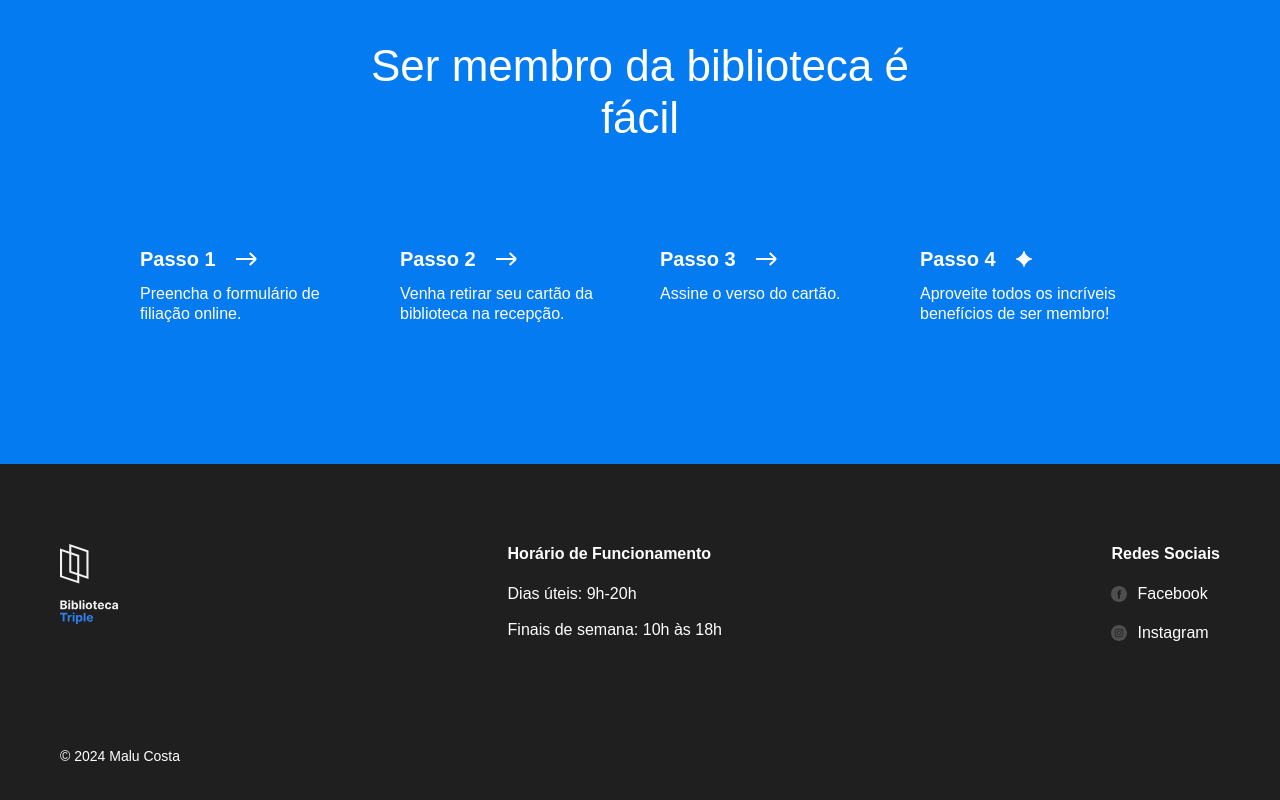
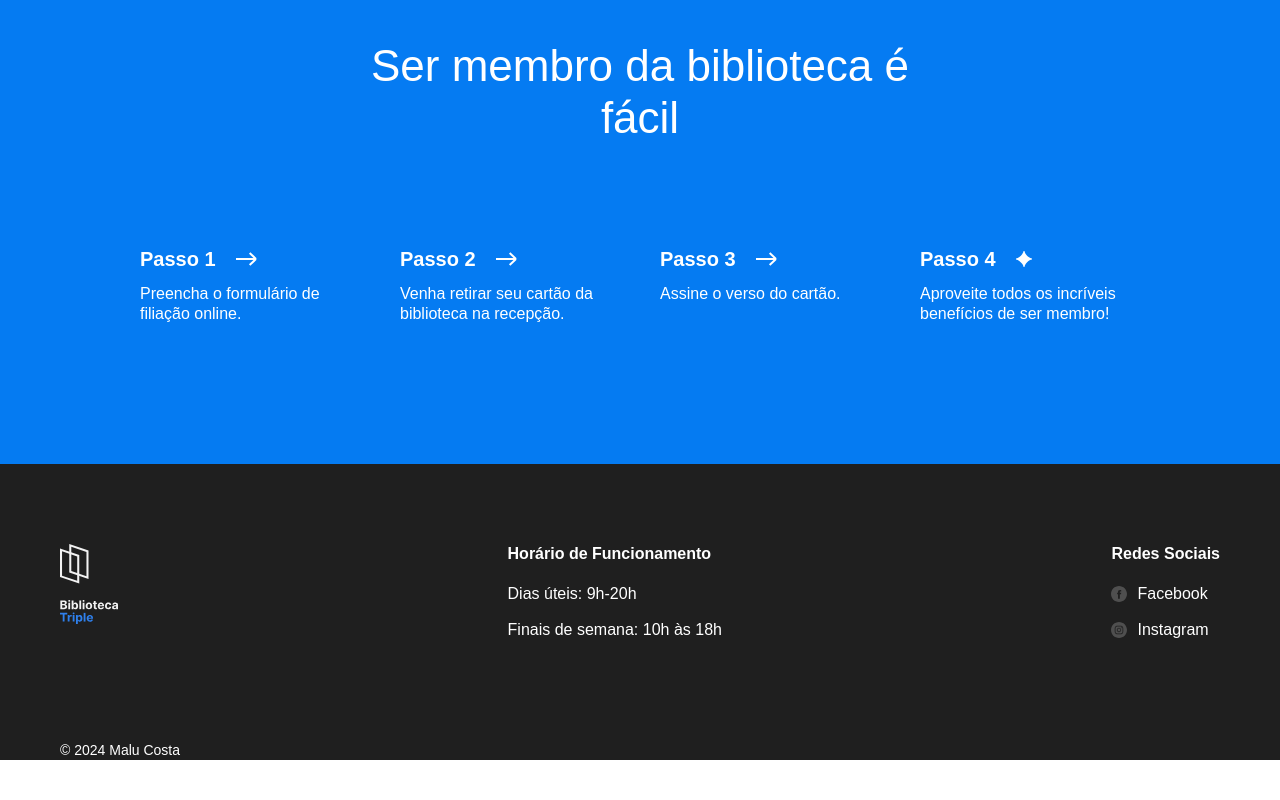
Before and after one commit to malupcosta/web_project_library, a plain HTML site: page index.html in a window 1280 px wide. Shown: the part 3050-3850 px from the top of the page. After the commit the page ends 3810 px from the top, so only its background shows below. Drawn offline with Linux system fonts and the light colour scheme.

Commit message:
Altera projeto

```diff
--- a/styles/style.css
+++ b/styles/style.css
@@ -340,7 +340,10 @@
   box-sizing: border-box;
   background-color: #1f1f1f;
   color: #ffffff;
-  padding: 80px 60px;
+  padding-top: 80px;
+  padding-right: 60px;
+  padding-bottom: 0;
+  padding-left: 60px;
 }
 
 .footer__columns {
@@ -352,10 +355,12 @@
 
 .footer__column_content_hours {
   max-width: 220px;
+  margin-left: auto;
 }
 
 .footer__column_content_social {
   max-width: 220px;
+  margin-left: auto;
 }
 
 .footer__logo {
@@ -385,7 +390,7 @@
 }
 
 .footer__column-link {
-  display: inline-flex;
+  display: flex;
   align-items: center;
   color: white;
   text-decoration: none;
```
